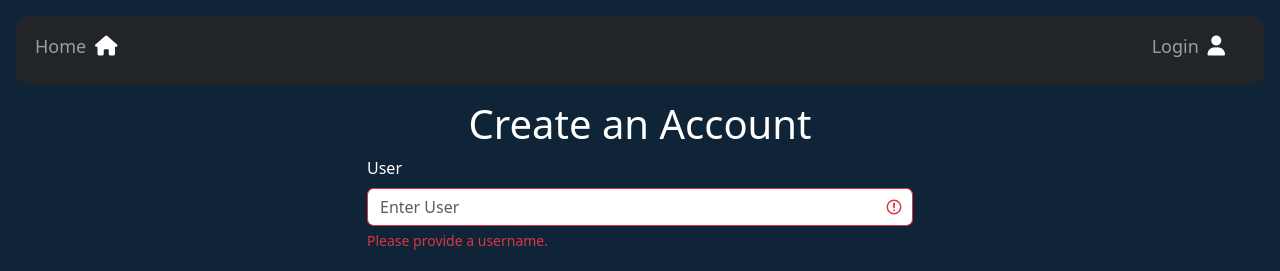
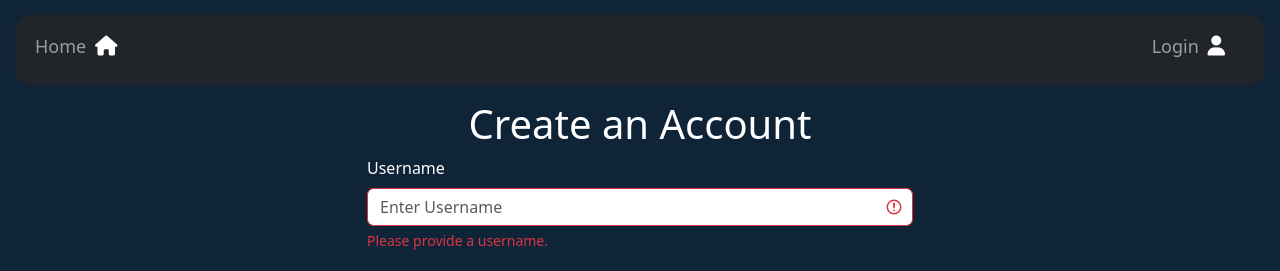
Before and after one commit to ramirezj129/fitness-tracker-webapp, a Vue app in the folder client/: page /register in a window 1280 px wide. Shown: the top 271 px of the page. Built offline with nearby package versions, Linux system fonts and the light colour scheme.

Commit message:
login register api works needs frontend validation fixes

```diff
--- a/client/src/components/RegisterComponent.vue
+++ b/client/src/components/RegisterComponent.vue
@@ -3,8 +3,8 @@
     <form class="register-form was-validated" id="register-form" @submit.prevent="submitForm">
       <div class="row mb-3 justify-content-center">
         <div class="col-md-6">
-          <label for="username" class="form-label">User</label>
-          <input type="text" class="form-control" id="username" placeholder="Enter User" required>
+          <label for="username" class="form-label">Username</label>
+          <input type="text" class="form-control" id="username" placeholder="Enter Username" required>
           <div class="invalid-feedback">Please provide a username.</div> <!-- Display validation feedback -->
         </div>
       </div>
@@ -45,7 +45,7 @@ export default {
         console.log(formData)
         console.log(jsonData)
 
-        const response = await axios.post('http://localhost:5277/api/register', jsonData, {
+        const response = await axios.post('http://localhost:5277/User/register', jsonData, {
           headers: {
             'Content-Type': 'application/json'
           }
```
